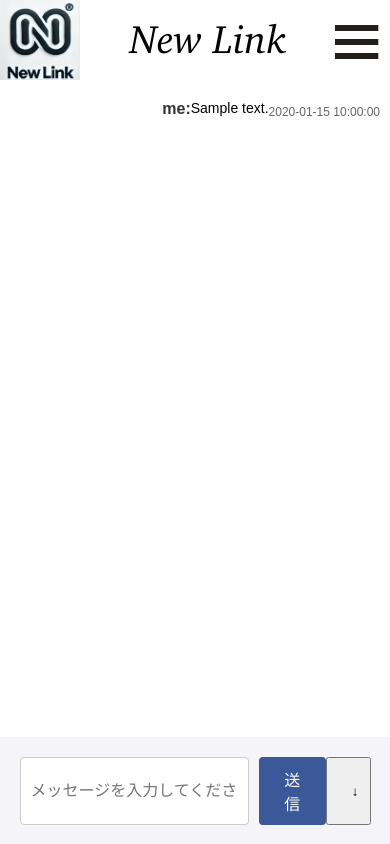
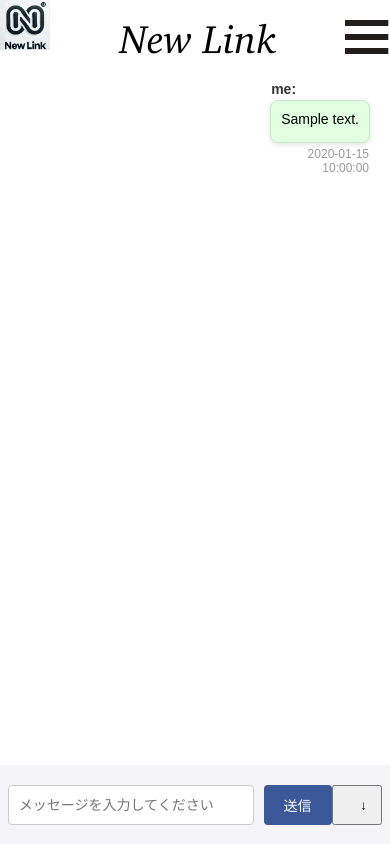
Before and after one commit to yugo-smi/SystemKaihatuEnsyu2, a PHP site: page /chat.php?partner_id=1 in a window 390 px wide. Run offline with PHP 8.4, Linux system fonts and the light colour scheme; the visitor is signed in with stand-in values (Sample User, id 1); tables that the repository leaves empty or names only in its code hold one stand-in row (values such as "Sample post").

Commit message:
chat.css

```diff
--- a/css/style_chat.css
+++ b/css/style_chat.css
@@ -24,36 +24,28 @@ body, html {
     background-color: #fff;
 }
 
-/* ヘッダーエリア */
-.logotitle {
-    display: flex;
-    justify-content: center;
-    align-items: center;
-    height: 80px; /* 固定の高さ */
-    background-color: #ffffff;
-    border-bottom: 1px solid #ffffff;
-}
-
-.logo {
-    width: 80px;
-    height: 80px;
-}
-
-
-
 /* チャットボックス */
 .chat-box {
     padding: 10px;
     background-color: #ffffff;
     flex: 1; /* ヘッダー以外の全てを埋める */
     overflow-y: auto;
-
+    display: flex;
+    flex-direction: column; /* 時系列順にメッセージを並べる */
+    justify-content: flex-start; /* 新しいメッセージが下に追加される */
 }
 
 /* メッセージスタイル */
 .chat-message {
     margin: 10px 0;
     display: flex;
+    flex-direction: column; /* 名前をメッセージの上に配置 */
+    position: relative;
+}
+
+/* メッセージ間のスペース調整（文字2列分） */
+.chat-message {
+    margin-bottom: 30px; /* フォントサイズに基づいて調整 */
 }
 
 .chat-message.sent {
@@ -83,10 +75,15 @@ body, html {
     border-color: #ddd;
 }
 
+/* 名前（me:）を枠外に表示 */
 .chat-sender {
     font-weight: bold;
     margin-bottom: 5px;
     color: #333;
+    position: absolute;
+    top: -20px; /* メッセージ枠の上に名前を配置 */
+    left: 0;
+    font-size: 14px;
 }
 
 .chat-text {
@@ -147,6 +144,8 @@ body, html {
 .chat-box::-webkit-scrollbar-track {
     background-color: #f9f9f9;
 }
+
+/* ヘッダー */
 .header {
     display: flex;
     align-items: center;
@@ -160,15 +159,17 @@ body, html {
     height: 80px;
 }
 
-.logotitle{
+.logotitle {
     display: flex;
     justify-content: center; /* 水平方向に中央揃え */
     align-items: center; /* 垂直方向に中央揃え */
 }
-.hamburger{
+
+/* ハンバーガーメニュー */
+.hamburger {
     float: right;
-    margin-top:25px;
-    margin-right:25px;
+    margin-top: 25px;
+    margin-right: 25px;
     width: 30px;
     height: 30px;
 }
@@ -214,9 +215,97 @@ body, html {
 }
 
 /* メニューの表示 */
-  .menu{
+.menu {
     margin-top: 80px;
 }
+
 .menu.open {
     right: 0;
 }
+
+/* メッセージの枠 */
+.chat-message {
+    max-width: 60%; /* メッセージの幅 */
+    margin: 10px; /* 上下左右の余白 */
+    padding: 10px; /* 内側余白 */
+    border: 1px solid #ddd; /* 枠線 */
+    border-radius: 8px; /* 角丸 */
+    box-shadow: 0 2px 5px rgba(0, 0, 0, 0.1); /* 影を追加 */
+    font-size: 16px; /* フォントサイズ */
+    word-wrap: break-word; /* 単語の折り返しを許可 */
+    background-color: #f9f9f9; /* 背景色 */
+    display: inline-block; /* インラインブロックで表示 */
+    position: relative; /* 日時の位置調整用 */
+}
+
+/* 送信メッセージ */
+.chat-message.sent {
+    align-self: flex-end; /* 右寄せ */
+    float: right;
+    background-color: #e1ffe1; /* 背景色 */
+    border-color: #c6e6c6; /* 枠線色 */
+}
+
+/* 受信メッセージ */
+.chat-message.received {
+    align-self: flex-start; /* 左寄せ */
+    background-color: #e6f3ff; /* 背景色 */
+    border-color: #b3d8ff; /* 枠線色 */
+}
+
+/* メッセージの日時（枠外に表示） */
+.chat-time {
+    font-size: 12px; /* フォントサイズ */
+    color: #999; /* 色 */
+    text-align: right; /* 右寄せ */
+    margin-top: 5px; /* 上部に余白 */
+    position: absolute; /* メッセージ枠外に配置 */
+    top: 100%; /* メッセージのすぐ下に表示 */
+    left: 0; /* 左端揃え */
+}
+
+/* レスポンシブ対応 */
+@media (max-width: 768px) {
+    .header {
+        padding-bottom: 10px;
+        margin-bottom: 10px;
+    }
+
+    .logo {
+        width: 50px;
+        height: 50px;
+    }
+
+    .hamburger {
+        width: 25px;
+        height: 25px;
+        margin-top: 20px;
+        margin-right: 20px;
+    }
+
+    .menu {
+        width: 100%;
+    }
+
+    .menu ul li {
+        font-size: 16px;
+    }
+
+    /* チャットメッセージの枠 */
+    .chat-message {
+        max-width: 100%;
+    }
+
+    /* 入力エリア */
+    .input-area {
+        padding: 5% 2%;
+    }
+
+    #message-input {
+        font-size: 14px;
+    }
+
+    #send-button {
+        font-size: 14px;
+    }
+}
```
Lines whose indentation alone changed are shown as unchanged.
